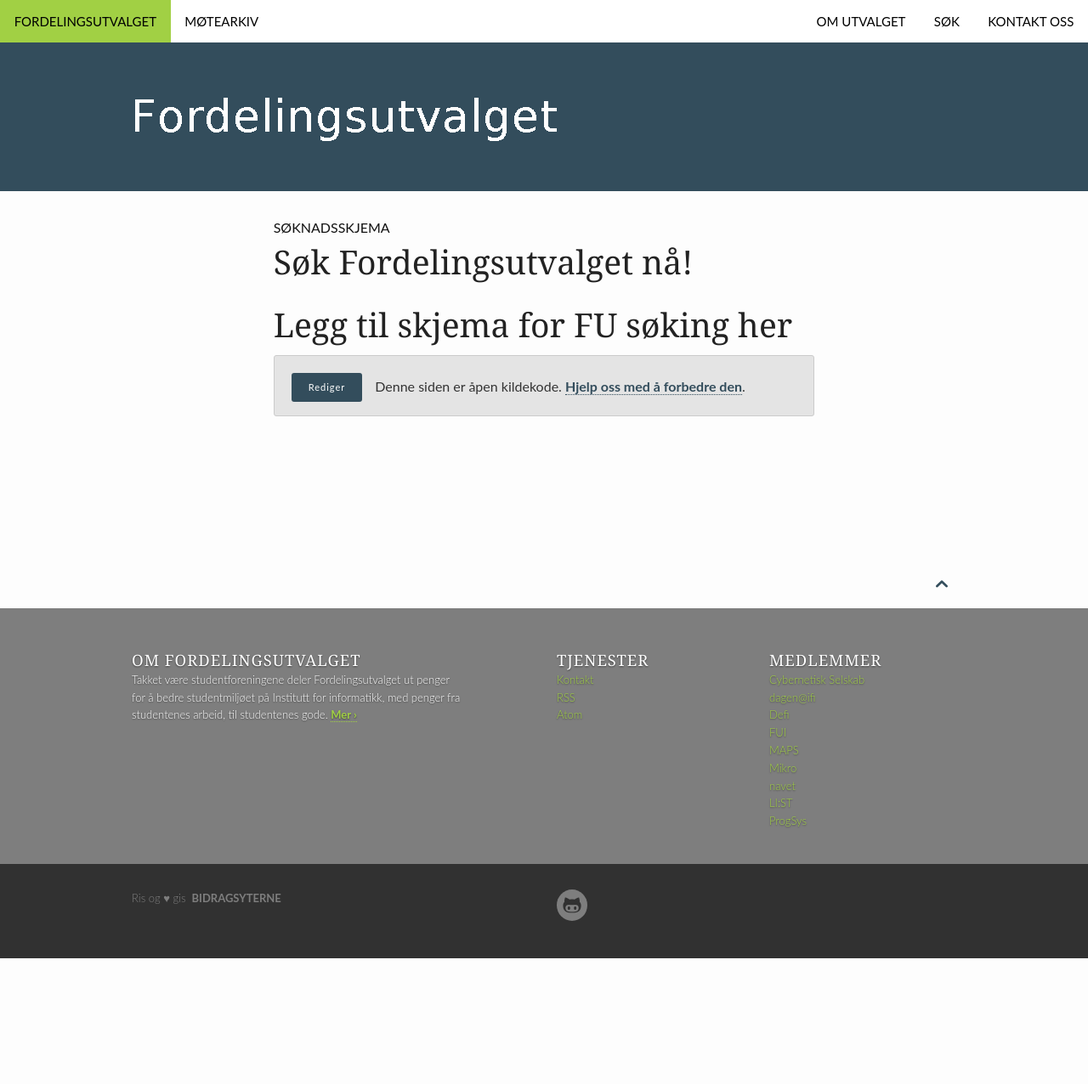
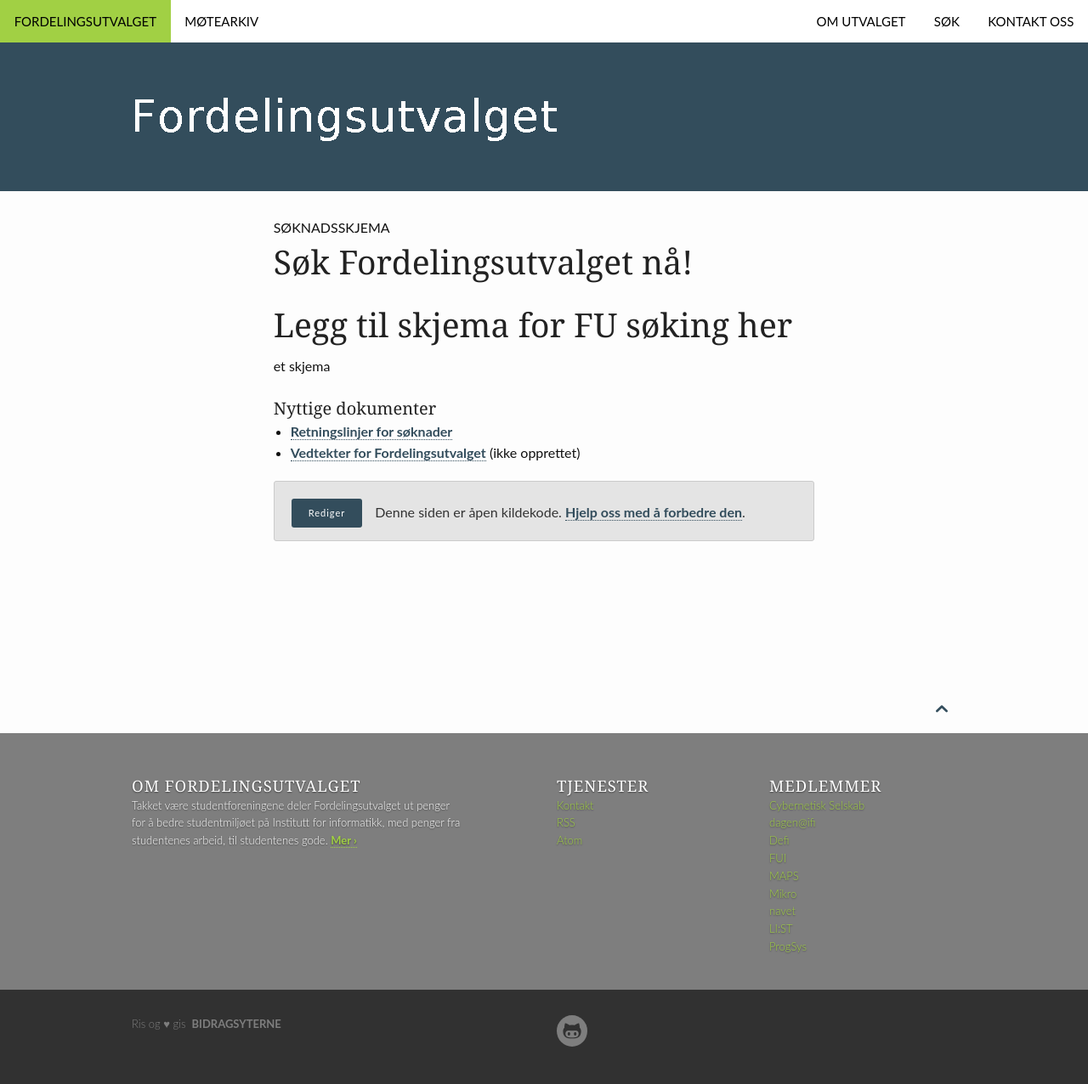
Before and after one commit to cybernetisk/fordelingsutvalget, a Jekyll site: the page built from pages/apply_form.md, in a window 1280 px wide. Shown: the whole page at 85% size. Built offline with Jekyll 4.4.1, drawn with Linux system fonts in a browser that asks for light colours; before the commit the page ends 1128 px from its top, so only the background shows below that.

Commit message:
Lenke til Nyttige  dokumenter

```diff
--- a/pages/apply_form.md
+++ b/pages/apply_form.md
@@ -7,3 +7,8 @@ permalink: /apply/
 ---
 
 # Legg til skjema for FU søking her
+et skjema
+
+#### Nyttige  dokumenter
+- [Retningslinjer for søknader](/retningslinjer/)
+- [Vedtekter for Fordelingsutvalget](/vedtekter/) (ikke opprettet)
```
